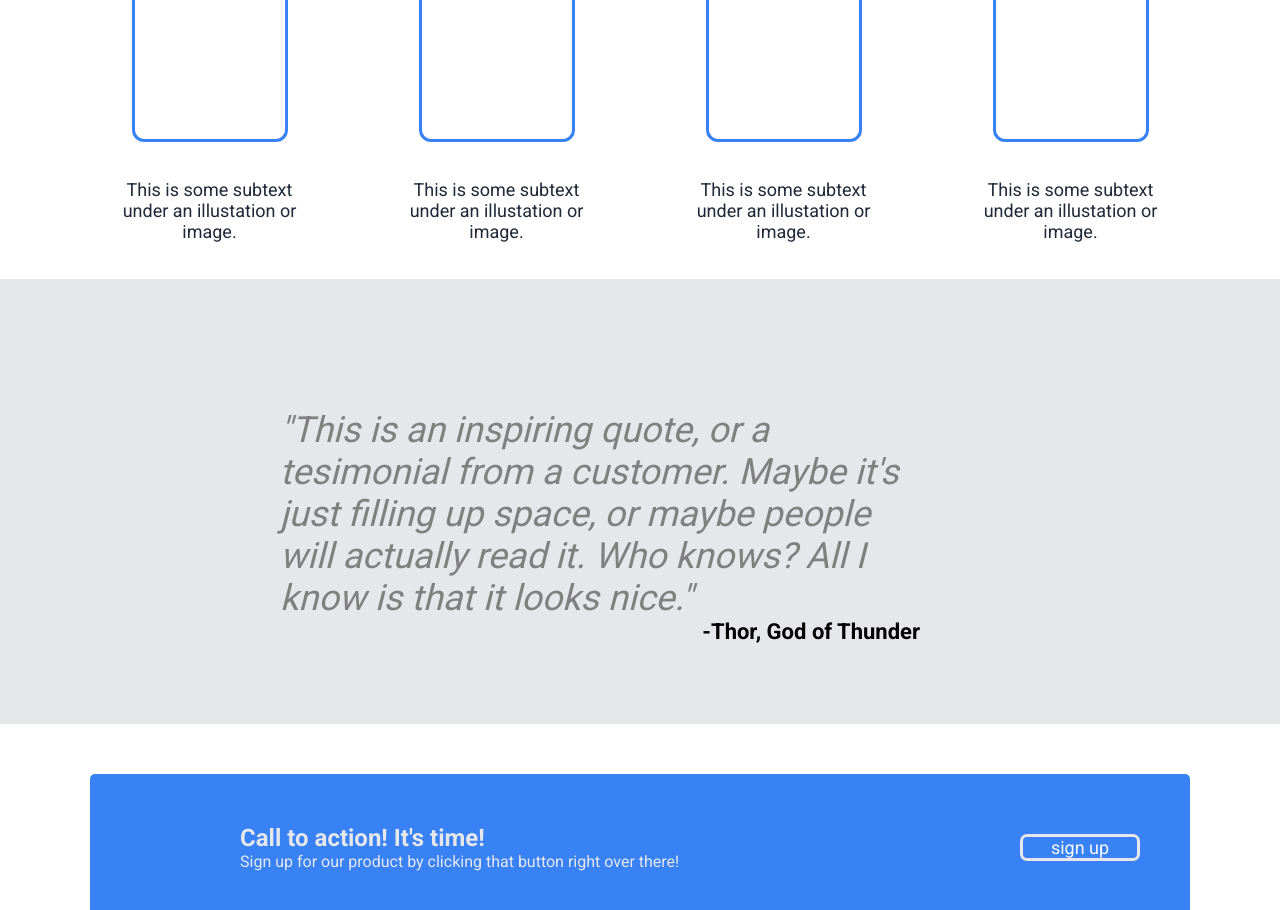
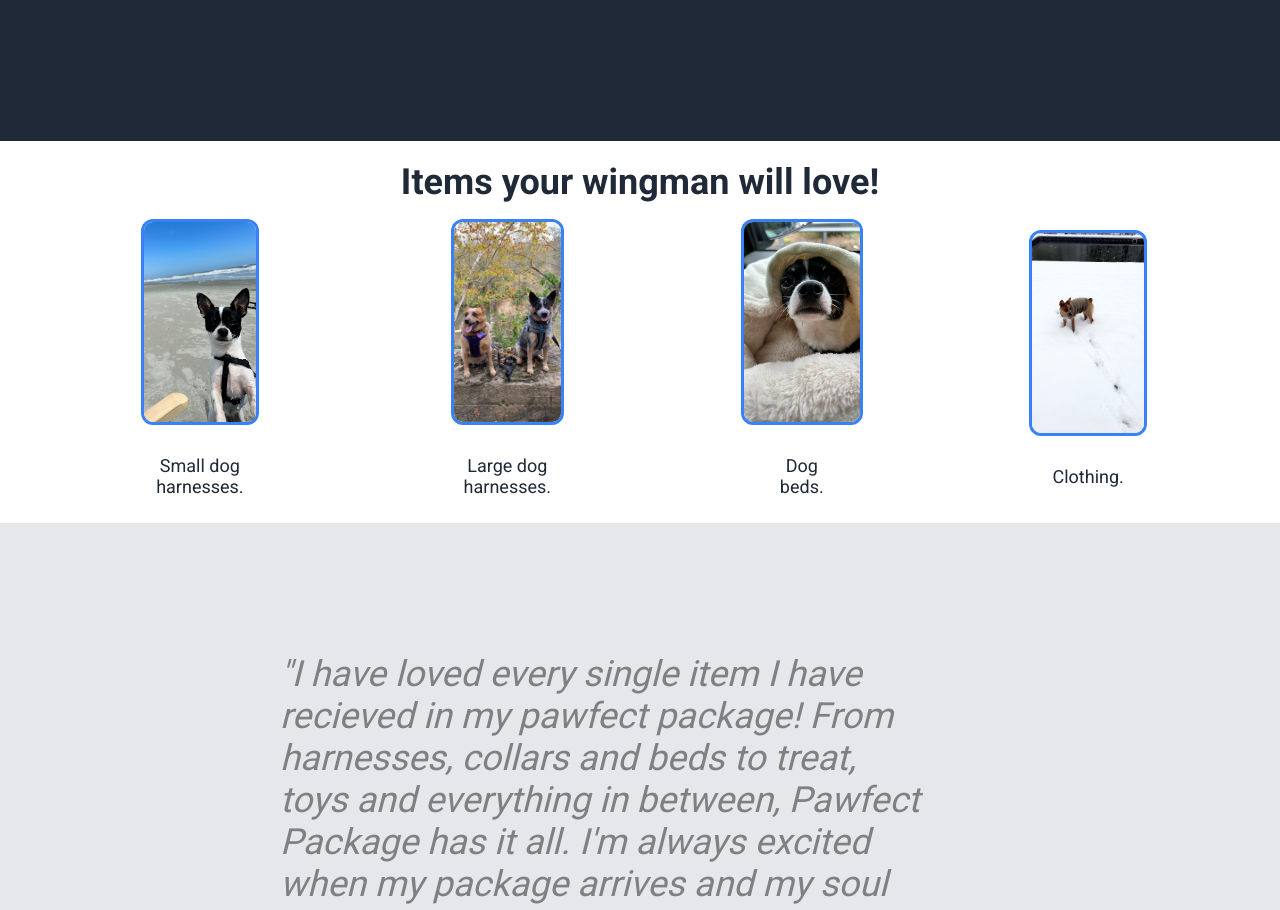
Before and after one commit to manda-2016/Landing-Page, a plain HTML site: page index.html in a window 1280 px wide. Shown: the part 715-1625 px from the top of the page. Drawn offline with Linux system fonts and the light colour scheme.

Commit message:
Project completed/images added

```diff
--- a/index.css
+++ b/index.css
@@ -68,15 +68,15 @@ a {
 .hero #placeholder {
     color: #E5E7EB;
     display: flex;
-    background-color: gray;
     justify-content: center;
     align-items: center;
     flex: 1;
-    height: 250px;
+}
 
-}
- #placeholder {
-    text-align: center;
+ #placeholder img {
+    height: 500px;
+    border: solid 5px #3882F6;
+    border-radius: 15px;
  }
 
 .hero .container {
@@ -101,6 +101,8 @@ button {
     margin: 0 auto;
     display: flex;
     flex-wrap: wrap;
+    flex: 1;
+    justify-content: center;
 
 }
 .container .information-title {
@@ -118,24 +120,48 @@ h1 {
 
 .info-cards {
     display: flex;
-    justify-content: space-evenly;
-    gap: 48px;
-
+    gap: 10em;;
+    margin: 0px 50px;
 
 }
 .img-container {
+    display: flex;
+    justify-content: space-evenly;
+}
+
+#small-dog {
+    height: 200px;
     border: solid 3px #3882F6;;
     border-radius: 12px;
-    height: 150px;
-    width: 150px;
-    display: flex;
-    align-items: baseline;
+
 }
 
+#large-dog {
+    height: 200px;
+    border: solid 3px #3882F6;;
+    border-radius: 12px;
+
+}
+
+#dog-bed {
+    height: 200px;
+    border: solid 3px #3882F6;;
+    border-radius: 12px;
+
+}
+
+#sweater {
+    display:flex;
+    height: 200px;
+    border: solid 3px #3882F6;;
+    border-radius: 12px;
+    align-self:baseline;
+
+}
 .img-card {
     display: flex;
     flex-direction: column;
-    justify-content: space-evenly;
+    justify-content: center;
     align-items: center;
     height: 300px;
 }
@@ -188,7 +214,7 @@ em {
     background-color: #3882F6;
     height: auto;
     width: 1000px;
-    border-radius: 5px;
+    border-radius: 8px;
     padding: 50px;
     margin: 50px auto;
     flex: 1 1 auto;
--- a/index.html
+++ b/index.html
@@ -9,52 +9,52 @@
         <body>
         <nav class="navbar">
             <div class="container">
-                <div class="logo">Header Logo</div>
+                <div class="logo">Pawfect Package</div>
                 <ul>
-                    <li> <a href= "#" >header link one</a></li>
-                    <li> <a href= "#" >header link two</a></li>
-                    <li> <a href= "#" >header link three</a></li>
+                    <li> <a href= "#" >Sign in</a></li>
+                    <li> <a href= "#" >Clearance</a></li>
+                    <li> <a href= "#" >About us</a></li>
                 </ul>
             </div>
         </nav>
          <div class="hero">
             <div class="container">
-              <div class="main"> This website is awesome</div>
-              <div ID="secondary">This website has some subtext that goes here under the main title. It's a smaller font and the color is lower contrast.</div>
+              <div class="main"> Quarterly delivery of pet essentials!</div>
+              <div ID="secondary">Cute, cozy and essential items delivered to your front door. Your fur-ever friend will thank you!</div>
               <button>sign up</button>
             </div>
-            <div id="placeholder"> This is a placeholder for an image</div>
+            <div id="placeholder"> <img src="../images/large-harness-1.jpg"> </div>
          </div>
     <div class="information">
         <div class="container">
         <div class="information-title">
-          <h1>Some random information.</h1>
+          <h1>Items your wingman will love!</h1>
           </div>
           <div class="info-cards">
                 <div class="img-card">
                     <div class="img-container">
-                        <!--Image here-->
+                        <img id="small-dog" src="../images/small-harness-1.jpg">
                     </div>
 
-                    <p>This is some subtext under an illustation or image.</p>
+                    <p>Small dog harnesses.</p>
                 </div>
                 <div class="img-card">
                     <div class="img-container">
-                        <!--Image here-->
+                        <img id="large-dog" src="../images/large-harness-2.jpg">
                     </div>
-                    <p>This is some subtext under an illustation or image.</p>
+                    <p>Large dog harnesses.</p>
                 </div>
                 <div class="img-card">
                     <div class="img-container">
-                        <!--Image here-->
+                         <img id="dog-bed" src="../images/dog-beds-1.jpg">
                     </div>
-                    <p>This is some subtext under an illustation or image.</p>
+                    <p>Dog beds.</p>
                 </div>
                 <div class="img-card">
                     <div class="img-container">
-                        <!--Image here-->
+                        <img id="sweater" src="../images/sweater.jpg">
                     </div>
-                    <p>This is some subtext under an illustation or image.</p>
+                    <p>Clothing.</p>
                 </div>
             </div>
 
@@ -63,14 +63,14 @@
     </div>
         <div class="quote">
             <div class="container">
-            <p id="quote-text"> <em>"This is an inspiring quote, or a tesimonial from a customer. Maybe it's just filling up space, or maybe people will actually read it. Who knows? All I know is that it looks nice."</em></p>
-            <div id="author">-Thor, God of Thunder</div>
+            <p id="quote-text"> <em>"I have loved every single item I have recieved in my pawfect package! From harnesses, collars and beds to treat, toys and everything in between, Pawfect Package has it all. I'm always excited when my package arrives and my soul pup is happy too!."</em></p>
+            <div id="author">-Cherity-Mother of Teddy &#40;A.k.A the cutest boy ever&#41;</div>
             </div>
       </div>
       <div class="call-container">
         <div class="call-text">
-        <h2>Call to action! It's time!</h2>
-        <p> Sign up for our product by clicking that button right over there!</p>
+        <h2>Your pup will thank you!</h2>
+        <p> Sign up today and recieve a free toy in your first delivery!</p>
         </div>
         <button>sign up</button>
       </div>
```
